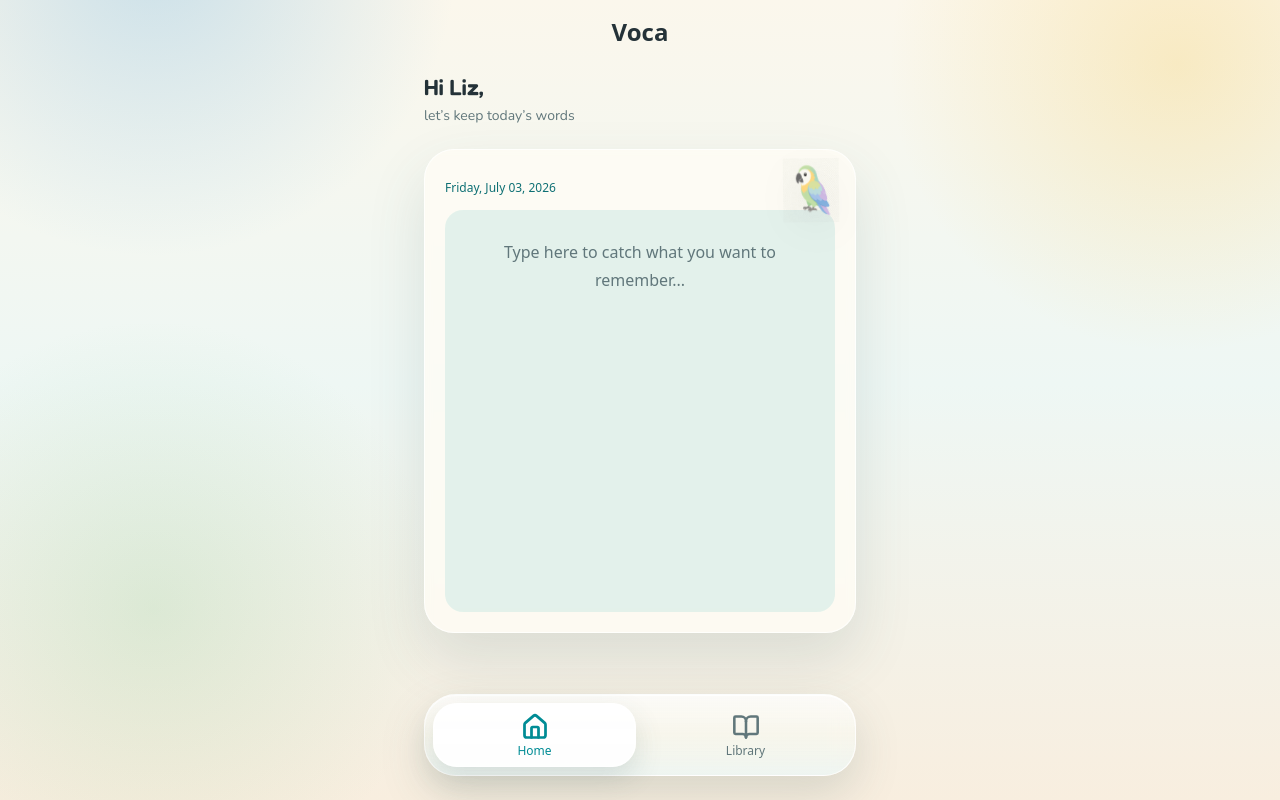
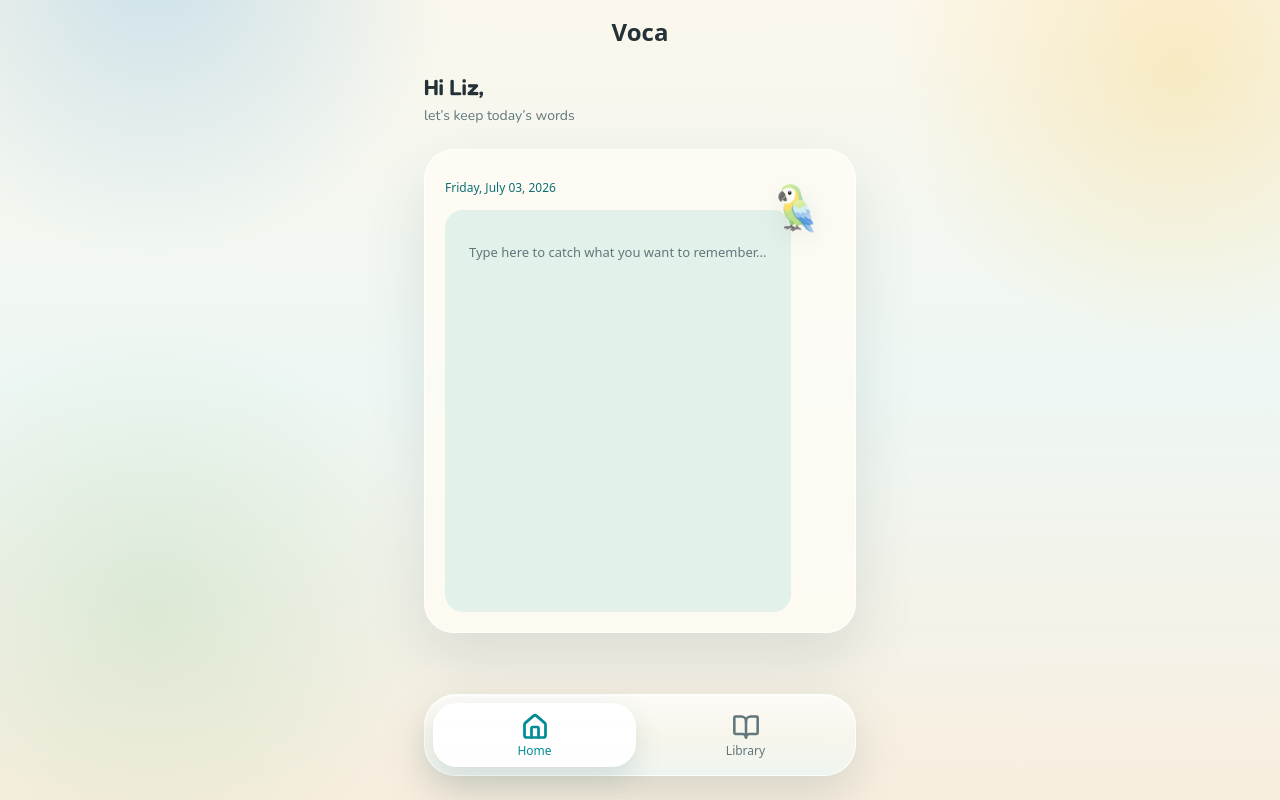
Before and after one commit to Zi0914/voca-app, a Next.js app: page / in a window 1280 px wide. Built offline with nearby package versions, Linux system fonts and the light colour scheme.

Commit message:
Polish home card parrot

```diff
--- a/app/components/home-capture-card.tsx
+++ b/app/components/home-capture-card.tsx
@@ -32,12 +32,12 @@ export default function HomeCaptureCard({ note, onOpenNote }: Props) {
         <img
           src="/lingi-parrot.png"
           alt="Voca parrot"
-          className="pointer-events-none absolute right-[16px] top-[12px] h-[64px] w-[56px] drop-shadow-[0_10px_20px_rgba(0,0,0,0.08)] parrot-bob"
+          className="pointer-events-none absolute right-[28px] top-[26px] z-10 h-[64px] w-[64px] object-contain drop-shadow-[0_8px_14px_rgba(0,0,0,0.08)]"
         />
         <div className="mt-3 self-start text-[12px] font-medium leading-none text-[#0E6F74]">{dateText}</div>
 
         <div className="mt-4 flex min-h-0 flex-1 flex-col rounded-[18px] bg-[rgba(221,239,233,0.82)] p-6">
-          <div className="pt-1 text-[16px] leading-[28px] text-[#61777B]">
+          <div className="pt-1 text-left text-[13px] leading-[28px] text-[#61777B]">
             {note.trim() ? note.trim() : 'Type here to catch what you want to remember...'}
           </div>
         </div>
```
Also changed, not shown: public/lingi-parrot.png.
